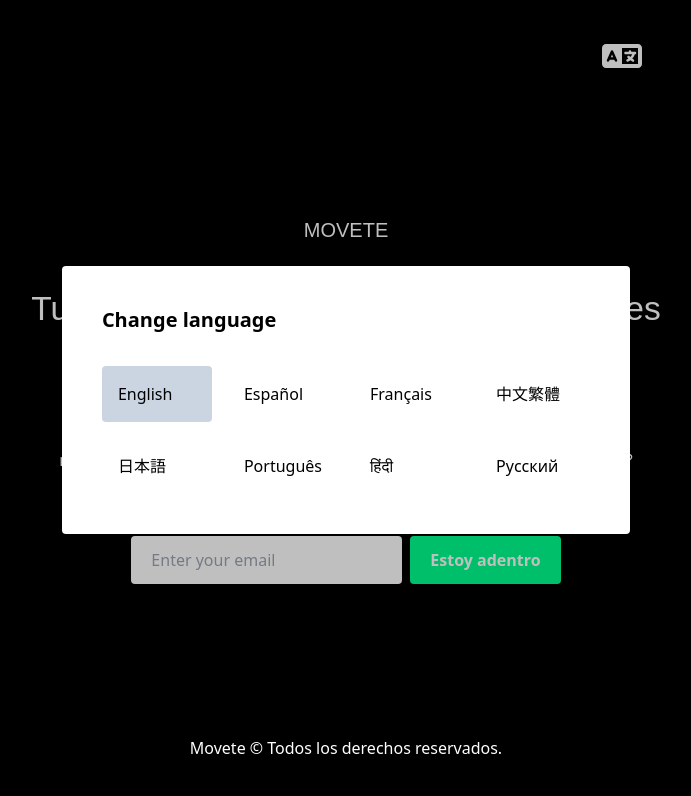
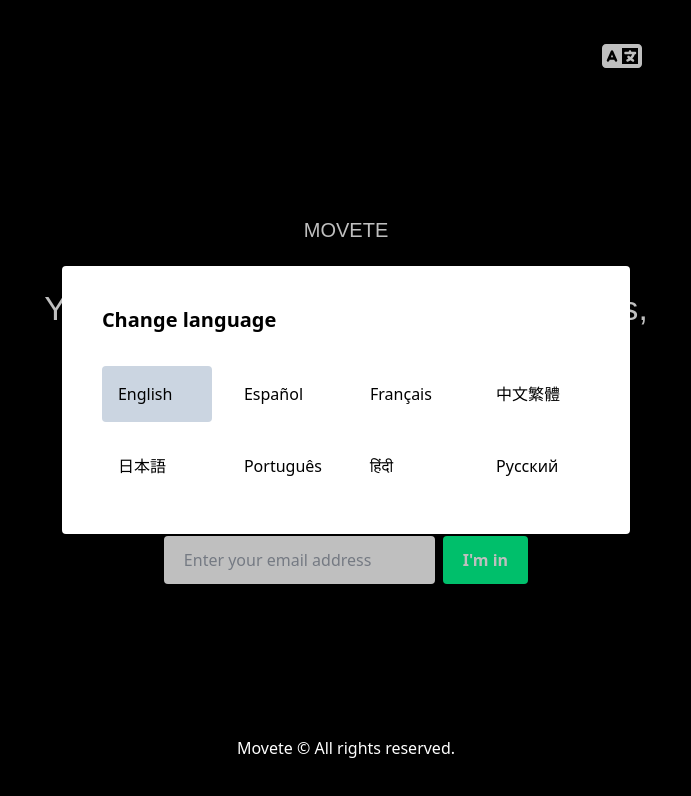
Before and after one commit to andevbonilla/movete-waitlist, a Next.js app: page /en in a window 1280 px wide. Both pictures are taken after a click on the button "change language". Shown: the top 796 px of the page, without its empty margins (294-985 px from the left). Built offline with nearby package versions, Linux system fonts and the light colour scheme; a web font is replaced by a local one.

Commit message:
upadtes in the translation of the page

```diff
--- a/messages/en.json
+++ b/messages/en.json
@@ -1,5 +1,10 @@
 {
   "HomePage": {
-    "title": "Hello world!"
+    "title": "Your achievements in the gym, in sports, and much more, all in one link.",
+    "text": "Movete is the link you can share on all your other social networks. Here, you can showcase all your achievements in the gym, soccer, basketball, and much more, receive invitations to train, and much more. What are you waiting for? Join us and be part of this great project!",
+    "placeholderText": "Enter your email address",
+    "buttonText": "I'm in",
+    "changeLanguage": "Change language",
+    "copyright": "Movete © All rights reserved."
   }
 }
--- a/messages/es.json
+++ b/messages/es.json
@@ -1,5 +1,10 @@
 {
   "HomePage": {
-    "title": "Hello world!"
+    "title": "Tus logros en el gimnasio, en los deportes y mucho más, en un solo enlace.",
+    "text": "Movete es el link que podrás compartir en todas tus otras redes sociales. En él, podrás mostrar todos tus logros en el gimnasio, fútbol, baloncesto, y muchos más, recibir invitaciones para entrenar y mucho más. ¿Qué esperas? ¡Únete y sé parte de este gran proyecto!",
+    "placeholderText": "Escribe tu correo electronico",
+    "buttonText": "Estoy adentro",
+    "changeLanguage": "Cambiar idioma",
+    "copyright": "Movete © Todos los derechos reservados."
   }
 }
--- a/messages/fr.json
+++ b/messages/fr.json
@@ -1,5 +1,10 @@
 {
   "HomePage": {
-    "title": "Hello world!"
+    "title": "Vos réalisations en salle de sport, dans les sports et bien plus encore, en un seul lien.",
+    "text": "Movete est le lien que vous pouvez partager sur tous vos autres réseaux sociaux. Vous pourrez y montrer toutes vos réalisations en salle de sport, au football, au basketball, et bien plus encore, recevoir des invitations à vous entraîner et bien plus encore. Qu'attendez-vous ? Rejoignez-nous et faites partie de ce grand projet !",
+    "placeholderText": "Entrez votre adresse e-mail",
+    "buttonText": "Je suis dedans",
+    "changeLanguage": "Changer de langue",
+    "copyright": "Movete © Tous droits réservés."
   }
 }
--- a/messages/hi.json
+++ b/messages/hi.json
@@ -1,5 +1,10 @@
 {
   "HomePage": {
-    "title": "Hello world!"
+    "title": "जिम में आपकी उपलब्धियाँ, खेल में और बहुत कुछ, एक ही लिंक में।",
+    "text": "Movete वह लिंक है जिसे आप अपने सभी अन्य सोशल नेटवर्क्स पर साझा कर सकते हैं। इसमें, आप जिम, फ़ुटबॉल, बास्केटबॉल, और बहुत कुछ में अपनी सभी उपलब्धियाँ दिखा सकते हैं, प्रशिक्षण के लिए निमंत्रण प्राप्त कर सकते हैं और बहुत कुछ। आप किसका इंतजार कर रहे हैं? जुड़ें और इस महान परियोजना का हिस्सा बनें!",
+    "placeholderText": "अपना ईमेल पता लिखें",
+    "buttonText": "मैं अंदर हूँ",
+    "changeLanguage": "भाषा बदलें",
+    "copyright": "Movete © सर्वाधिकार सुरक्षित।"
   }
 }
--- a/messages/ja.json
+++ b/messages/ja.json
@@ -1,5 +1,10 @@
 {
   "HomePage": {
-    "title": "Hello world!"
+    "title": "ジムでの成果、スポーツでの成果、そしてさらに多くのものが、1つのリンクで。",
+    "text": "Moveteは他のすべてのソーシャルネットワークで共有できるリンクです。ジム、サッカー、バスケットボールなどのすべての成果を表示し、トレーニングの招待を受け取り、さらに多くのことができます。何を待っているの？参加して、この素晴らしいプロジェクトの一部になりましょう！",
+    "placeholderText": "メールアドレスを入力してください",
+    "buttonText": "参加します",
+    "changeLanguage": "言語を変更",
+    "copyright": "Movete © すべての権利予約済み。"
   }
 }
--- a/messages/pt.json
+++ b/messages/pt.json
@@ -1,5 +1,10 @@
 {
   "HomePage": {
-    "title": "Hello world!"
+    "title": "Suas conquistas na academia, nos esportes e muito mais, em um único link.",
+    "text": "Movete é o link que você pode compartilhar em todas as suas outras redes sociais. Nele, você poderá mostrar todas as suas conquistas na academia, no futebol, no basquete e muito mais, receber convites para treinar e muito mais. O que está esperando? Junte-se a nós e faça parte deste grande projeto!",
+    "placeholderText": "Digite seu e-mail",
+    "buttonText": "Estou dentro",
+    "changeLanguage": "Mudar idioma",
+    "copyright": "Movete © Todos os direitos reservados."
   }
 }
--- a/messages/ru.json
+++ b/messages/ru.json
@@ -1,5 +1,10 @@
 {
   "HomePage": {
-    "title": "Hello world!"
+    "title": "Ваши достижения в тренажерном зале, в спорте и многое другое, в одной ссылке.",
+    "text": "Movete - это ссылка, которую вы можете поделиться на всех своих других социальных сетях. Здесь вы сможете показать все свои достижения в тренажерном зале, в футболе, баскетболе и многом другом, получать приглашения на тренировки и многое другое. Что вы ждете? Присоединяйтесь и станьте частью этого большого проекта!",
+    "placeholderText": "Введите ваш электронный адрес",
+    "buttonText": "Я внутри",
+    "changeLanguage": "Сменить язык",
+    "copyright": "Movete © Все права защищены."
   }
 }
--- a/messages/zh.json
+++ b/messages/zh.json
@@ -1,5 +1,10 @@
 {
   "HomePage": {
-    "title": "Hello world!"
+    "title": "你在健身房、体育运动中的成就以及更多，都在一个链接中。",
+    "text": "Movete 是你可以在所有其他社交网络中分享的链接。在这里，你可以展示你在健身房、足球、篮球等方面的所有成就，接受训练邀请等等。你在等什么？加入我们，成为这个伟大项目的一部分吧！",
+    "placeholderText": "请输入您的电子邮箱",
+    "buttonText": "我加入",
+    "changeLanguage": "切换语言",
+    "copyright": "Movete © 版权所有。"
   }
 }
--- a/src/app/[locale]/page.tsx
+++ b/src/app/[locale]/page.tsx
@@ -10,12 +10,14 @@ const delaGothic = Dela_Gothic_One({
 
 export default function HomePage() {
 
-    const t = useTranslations('HomePage');
+    const homePage = useTranslations('HomePage');
 
     return (
         <>
             <nav className='bg-black text-white 2x:px-[30%] lg:px-[25%] px-[10%] flex justify-end items-center py-10 fixed top-0 right-0 w-full'>
-                <ChangeLanguage />
+                <ChangeLanguage
+                    title={homePage("changeLanguage")}
+                />
             </nav>
 
             <main className='bg-black text-white 2x:px-[30%] lg:px-[25%] px-[10%] min-h-[100vh] flex flex-col items-center justify-center'>
@@ -23,30 +25,30 @@ export default function HomePage() {
                 <h2
                     className={`font-bold text-[2.1rem] mb-4 text-center ${delaGothic.className}`}
                 >
-                    Tus logros en el gimnasio, en los deportes y mucho más, en un solo enlace.</h2>
+                    {homePage("title")}</h2>
                 <p
                     className='text-opacity-85 mb-10 text-center px-[2rem]'
                 >
-                    Movete es el link que podrás compartir en todas tus otras redes sociales. En él, podrás mostrar todos tus logros en el gimnasio, fútbol, baloncesto, y muchos más, recibir invitaciones para entrenar y mucho más. ¿Qué esperas? ¡Únete y sé parte de este gran proyecto!</p>
+                    {homePage("text")}</p>
                 <div className='flex items-center justify-center'>
                     <input
                         className='py-3 px-5 rounded text-black text-opacity-90 mr-2'
                         name='email'
                         type="email"
-                        placeholder='Enter your email'
+                        placeholder={homePage("placeholderText")}
                     />
                     <button
                         type='button'
                         className='hover:bg-[#00CE74] duration-200 bg-[#00FF8F] rounded py-3 px-5 font-bold'
                     >
-                        Estoy adentro
+                        {homePage("buttonText")}
                     </button>
                 </div>
 
 
             </main>
             <footer className='bg-black text-white 2x:px-[30%] lg:px-[25%] px-[10%] fixed bottom-0 left-0 w-full flex items-center justify-center py-10'>
-                <p className='text-opacity-80'>Movete © Todos los derechos reservados.</p>
+                <p className='text-opacity-80'>{homePage("copyright")}</p>
             </footer>
         </>
     );
--- a/src/components/ChangeLanguage.tsx
+++ b/src/components/ChangeLanguage.tsx
@@ -6,7 +6,7 @@ import { useParams } from 'next/navigation';
 import React, { useEffect, useState } from 'react';
 
 
-export const ChangeLanguage = () => {
+export const ChangeLanguage = ({ title }: { title: any }) => {
 
     const params: { locale: string } = useParams();
     const [openLanguageMenu, setopenLanguageMenu] = useState(false);
@@ -28,7 +28,7 @@ export const ChangeLanguage = () => {
                 openLanguageMenu && <div className='z-[997] text-black fixed w-full top-0 bottom-0 left-0 bg-black bg-opacity-25 flex justify-center items-center'>
                     <div onClick={() => { setopenLanguageMenu(false) }} className='cursor-pointer z-[998] fixed w-full top-0 bottom-0 left-0'></div>
                     <div className='bg-white p-10 rounded z-[999] overflow-y-scroll lg:overflow-hidden max-h-[80vh]'>
-                        <h3 className='font-bold mb-8 text-xl'>Change language</h3>
+                        <h3 className='font-bold mb-8 text-xl'>{title}</h3>
                         <div className='grid grid-cols-1 md:grid-cols-2 lg:grid-cols-3 xl:grid-cols-4 gap-4'>
                             <Link href={currentUrl.replace(params.locale, "en")} className={`${(location.pathname.startsWith("/en")) ? "bg-slate-300" : ""} hover:bg-slate-300 transition-all p-4 rounded`}>
                                 English
```
